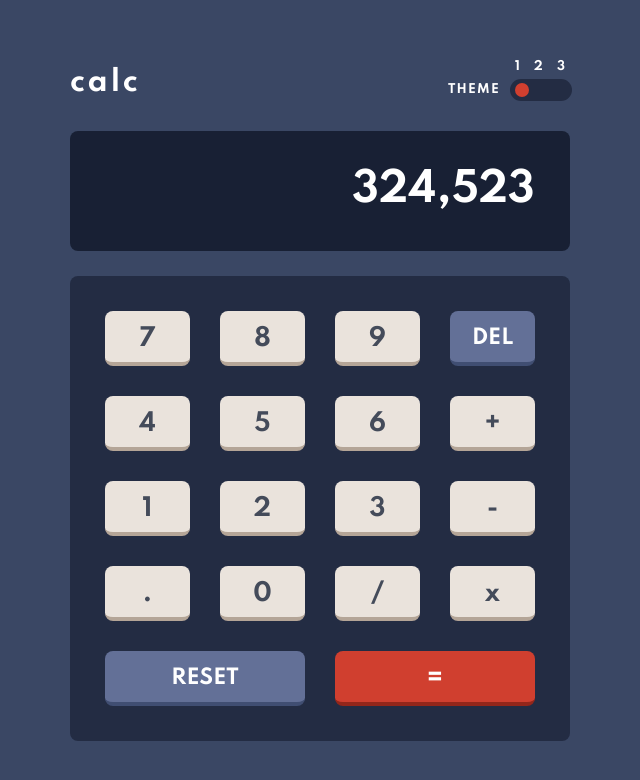
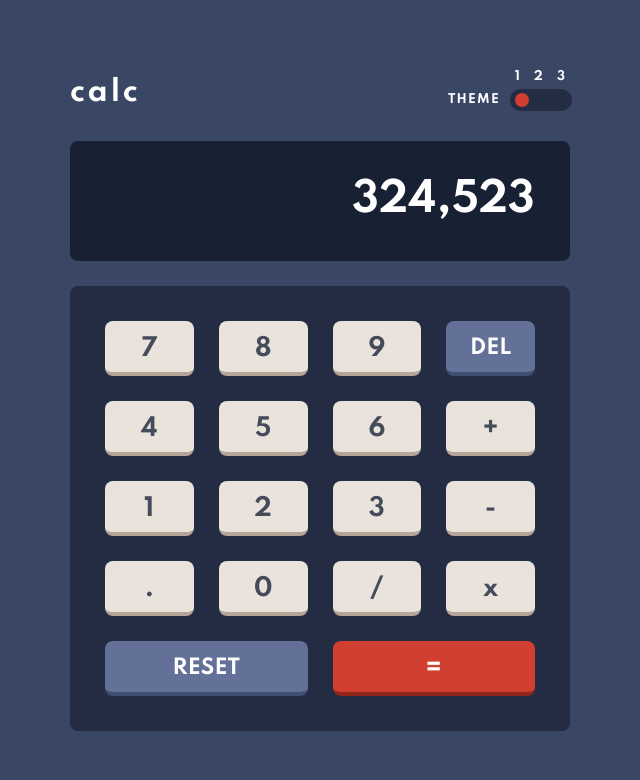
Before and after one commit to karthik-raja-g/themed-calculator, a React (Create React App) app: page / in a window 1280 px wide. Shown: the top 780 px of the page, without its empty margins (320-960 px from the left). Built offline with nearby package versions, Linux system fonts and the light colour scheme.

Commit message:
- input keys array defined - key spacing fexed

```diff
--- a/src/App.js
+++ b/src/App.js
@@ -5,9 +5,9 @@ import LongButton from "./components/longButton";
 import { ThemeProvider } from "styled-components";
 import themes from "./theme/themes";
 import GlobalStyles from "./theme/GlobalStyles";
-import Keypad from "./elements/keypad";
+import Keypad from "./components/keypad";
 import Screen from "./elements/screen";
-import keys from "./keys";
+import { keys } from "./keys";
 import Header from "./components/header";
 
 function App() {
@@ -18,7 +18,7 @@ function App() {
       <GlobalStyles />
       <div className="App">
         <div className="calculator">
-          <Header toggleHandler={toggleTheme}/>
+          <Header toggleHandler={toggleTheme} />
           <Screen>324,523</Screen>
           <Keypad>
             {keys.map((val, index) => {
--- /dev/null
+++ b/src/components/keypad.js
@@ -0,0 +1,16 @@
+import React, { useEffect } from "react";
+import Keypad from "../elements/keypad";
+import { acceptedKeys } from "../keys";
+
+const AppKeypad = ({ children }) => {
+  const handleKeyPress = (e) => {
+    console.log(e.key);
+  };
+  useEffect(() => {
+    window.addEventListener("keydown", handleKeyPress);
+    return () => window.removeEventListener("keydown", handleKeyPress);
+  });
+  return <Keypad>{children}</Keypad>;
+};
+
+export default AppKeypad;
--- a/src/elements/keypad.js
+++ b/src/elements/keypad.js
@@ -9,6 +9,6 @@ export default Styled.section`
   display: grid;
   grid-template-columns: 25fr 25fr 25fr 25fr;
   padding: 35px;
-  grid-gap: 30px;
+  grid-gap: 25px;
   margin: auto;
 `;
--- a/src/keys.js
+++ b/src/keys.js
@@ -72,4 +72,31 @@ const keys = [
     value: "result",
   },
 ];
-export default keys;
+
+const acceptedKeys = [
+  "0",
+  "1",
+  "2",
+  "3",
+  "4",
+  "5",
+  "6",
+  "7",
+  "8",
+  "9",
+  ".",
+  "*",
+  "/",
+  "+",
+  "-",
+  "=",
+  "Backspace",
+  "Delete",
+  "r",
+  "R",
+];
+
+module.exports = {
+  keys,
+  acceptedKeys,
+};
```
